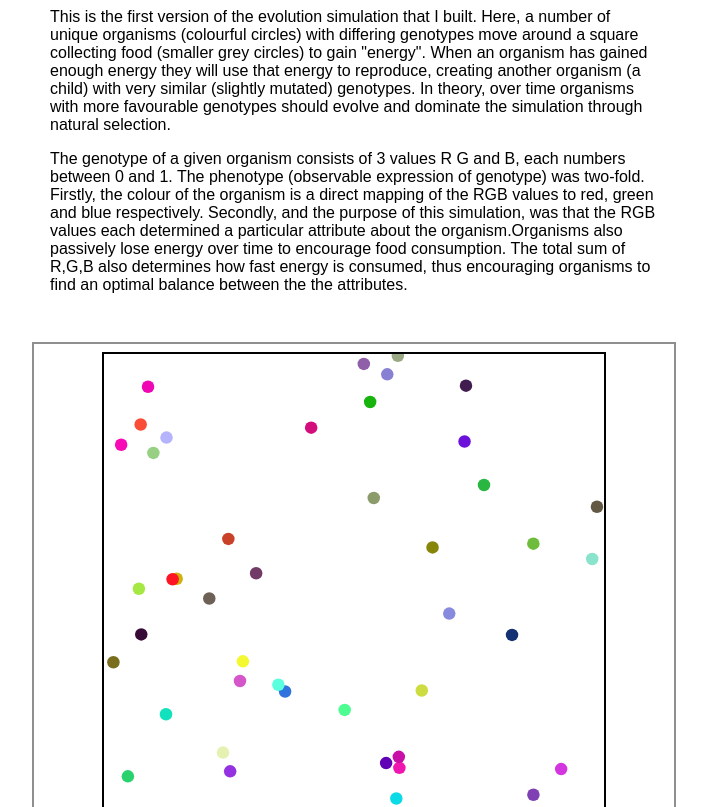
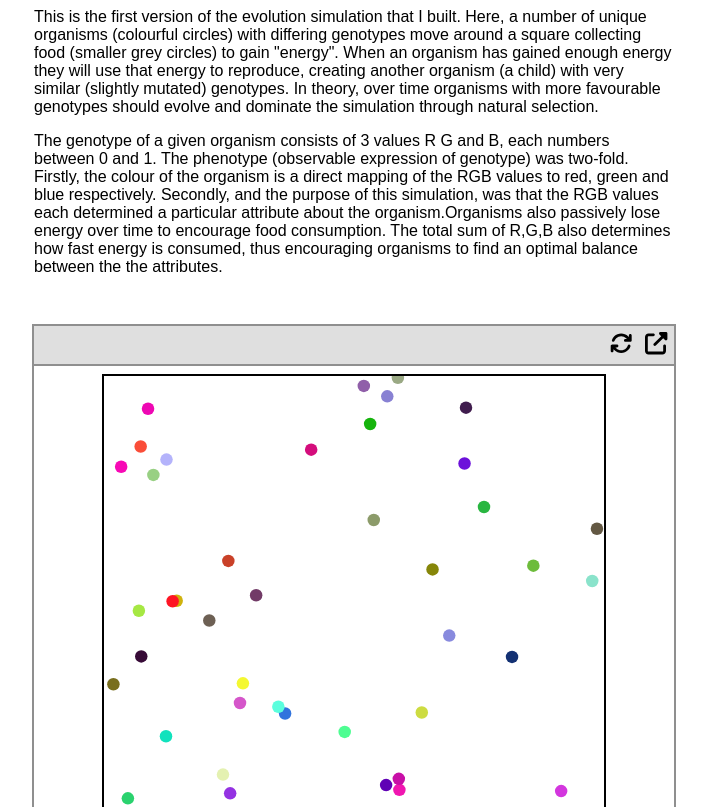
Before and after one commit to mattyhempstead/website, a Next.js app: page /projects/ev1 in a window 1280 px wide. Shown: the part 300-1107 px from the top of the page, without its empty margins (286-993 px from the left). Built offline with nearby package versions, Linux system fonts and the light colour scheme.

Commit message:
Add options to iframe container

```diff
--- a/components/layout.module.css
+++ b/components/layout.module.css
@@ -1,5 +1,5 @@
 .container {
-    max-width: 38rem;
+    max-width: 40rem;
     padding-top: 1rem;
 
     margin: 3rem auto 6rem auto;
--- a/components/projects/ProjectPage.jsx
+++ b/components/projects/ProjectPage.jsx
@@ -1,12 +1,45 @@
+import { useRef } from 'react';
+
 import Header from '/components/header';
 import Head from 'next/head';
 import styles from './ProjectPage.module.css';
 
+import { FontAwesomeIcon } from '@fortawesome/react-fontawesome'
+import { library } from '@fortawesome/fontawesome-svg-core';
+import { faUpRightFromSquare, faArrowsRotate, faA } from '@fortawesome/free-solid-svg-icons'
+
+library.add(faUpRightFromSquare, faArrowsRotate);
+
+
 
 function IFrame({ src, className }) {
+    const iframeRef = useRef(null);
+
+    const reloadIFrame = () => {
+        if (iframeRef.current) {
+            iframeRef.current.contentWindow.location.reload();
+        }
+    }
+
     return (
-        <div className={`${styles.iframeContainer} ${className}`}>
+        <div
+            className={`${styles.iframeContainer} ${className}`}
+        >
+            <div>
+                <span onClick={reloadIFrame} title="Reload">
+                    <FontAwesomeIcon icon={faArrowsRotate} />
+                </span>
+
+                <a href={src} target="_blank" title="Open in new tab">
+                    <span>
+                        <FontAwesomeIcon icon={faUpRightFromSquare} />
+                    </span>
+                </a>
+            </div>
+
+            {/* <button onClick={toggleMaximized}>{isMaximized ? 'Minimize' : 'Maximize'}</button> */}
             <iframe
+                ref={iframeRef}
                 src={src}
                 title="Embedded Content"
                 allowFullScreen
--- a/components/projects/ProjectPage.module.css
+++ b/components/projects/ProjectPage.module.css
@@ -6,7 +6,7 @@
 }
 
 .content h1, .content h2, .content p, .content ul {
-    max-width: 38rem;
+    max-width: 40rem;
     margin-left: auto;
     margin-right: auto;
 }
@@ -21,8 +21,9 @@
 } */
 
 .iframeContainer {
-    width: 80vw;
-    height: 50rem;
+    width: 40rem;
+    height: 40rem;
+
     display: block;
 
     margin: 3rem auto 0 auto;
@@ -32,9 +33,35 @@
 
 .iframeContainer iframe {
     width: 100%;
-    height: 100%;
+    height: calc(100% - 2.4rem);
     border: 0;
 }
+
+
+.iframeContainer div:nth-child(1) {
+    background-color: rgb(223, 223, 223);
+
+    height: 2.4rem;
+    font-size: 1.4rem;
+
+    border-bottom: 2px solid rgb(143, 143, 143);
+
+    display: flex;
+    justify-content: flex-end;
+    align-items: center;
+}
+
+.iframeContainer div:nth-child(1) span {
+    margin-left: 0.4rem;
+    margin-right: 0.4rem;
+
+
+    display: inline-block;
+
+    color: black;
+    cursor: pointer;
+}
+
 
 
 .content .date {
--- a/pages/projects/cat-simulator-2015/index.module.css
+++ b/pages/projects/cat-simulator-2015/index.module.css
@@ -3,5 +3,5 @@
     /* border: 5px solid red; */
 
     width: 42rem;
-    height: 42rem;
+    height: 43rem;
 }
--- a/pages/projects/ev1/index.module.css
+++ b/pages/projects/ev1/index.module.css
@@ -3,5 +3,5 @@
     /* border: 5px solid red; */
 
     width: 40rem;
-    height: 40rem;
+    height: 43rem;
 }
--- a/pages/projects/index.module.css
+++ b/pages/projects/index.module.css
@@ -7,7 +7,7 @@
     /* justify-content: space-between; */
     /* justify-content: center; */
 
-    margin-top: 1rem;
+    margin-top: 2rem;
 }
 
 
@@ -21,9 +21,9 @@
     /* height: 8rem; */
 
     /* margin: 0.2rem; */
-    border: 0.3rem solid black;
+    border: 0.2rem solid black;
 
-    margin-bottom: 0.5rem;
+    margin-bottom: 1.0rem;
 
     /* flex: 0 1 calc(33.33% - 10px); */
 
--- a/pages/projects/pong/index.module.css
+++ b/pages/projects/pong/index.module.css
@@ -5,5 +5,5 @@
     /* width: 40rem;
     height: 40rem; */
     width: 85rem;
-    height: 55rem;
+    height: 57rem;
 }
--- a/pages/projects/soil-shoveller/index.module.css
+++ b/pages/projects/soil-shoveller/index.module.css
@@ -2,5 +2,7 @@
 .iframe {
     /* border: 5px solid red; */
 
-    height: 76rem;
+    width: 50rem;
+    height: 82rem;
+
 }
```
